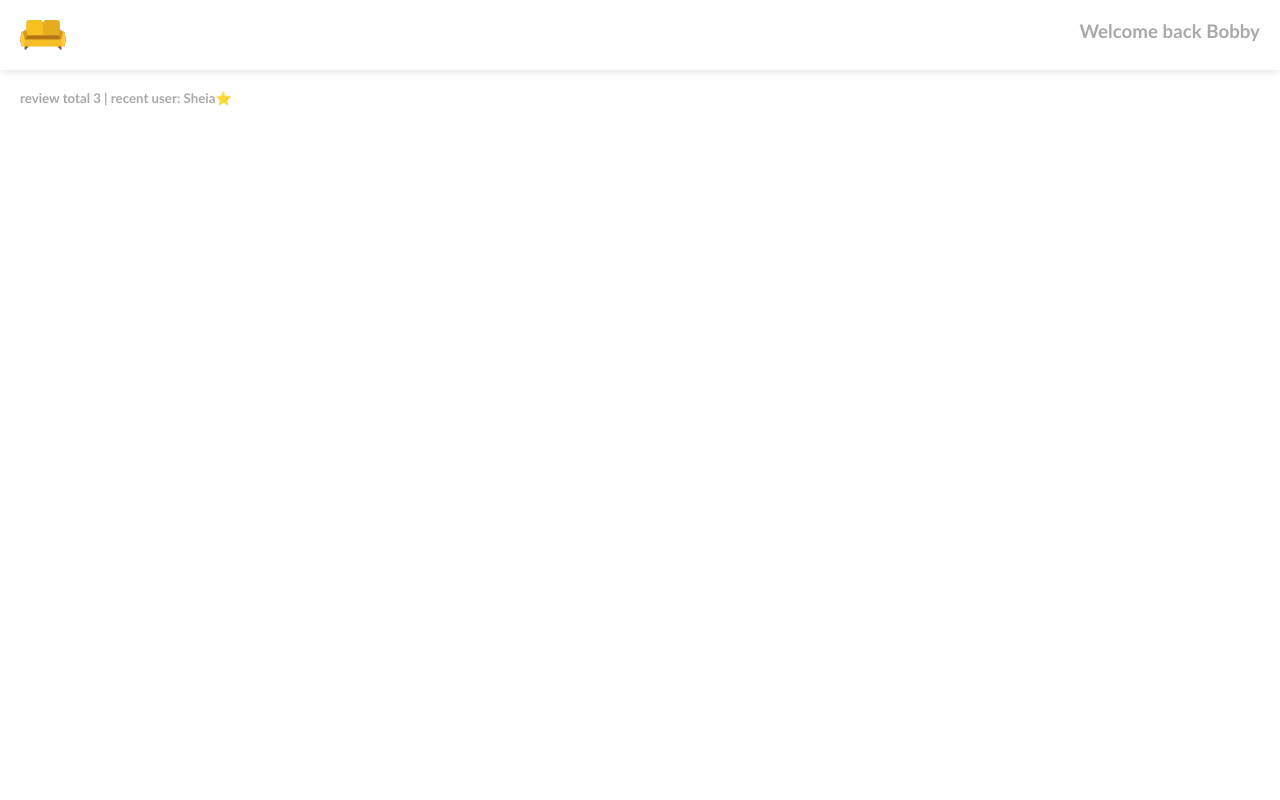
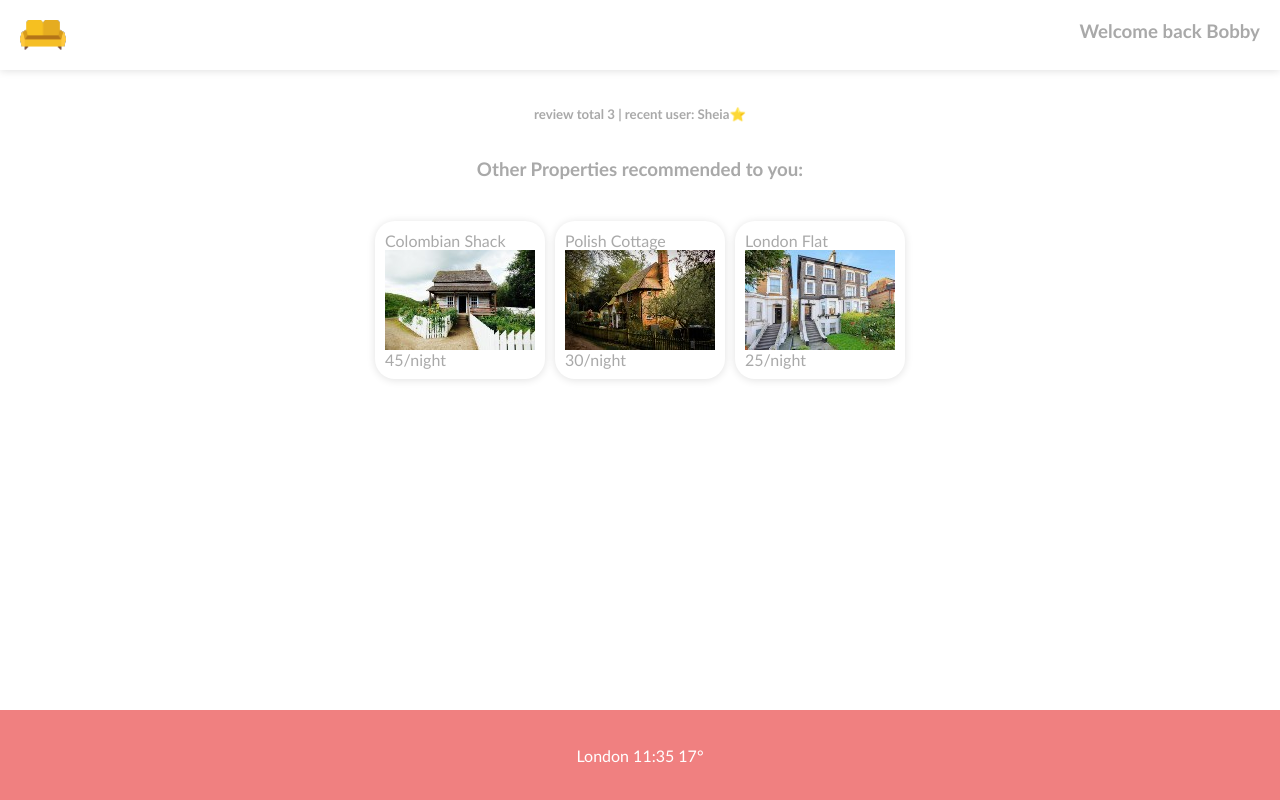
Before and after one commit to WaltsonZh/CouchSurfing, a website with bundled scripts: page index.html in a window 1280 px wide. Built offline with nearby package versions, Linux system fonts and the light colour scheme.

Commit message:
lesson 15: literal types

```diff
--- a/index.html
+++ b/index.html
@@ -17,7 +17,10 @@
     </div>
     <div class="container">
       <h5 id="reviews"></h5>
+      <h3>Other Properties recommended to you:</h3>
+      <div class="properties"></div>
     </div>
+    <div class="footer"></div>
     <script src="./dist/index.js"></script>
   </body>
 </html>
--- a/src/index.css
+++ b/src/index.css
@@ -5,6 +5,10 @@
   border: none;
   color: darkgrey;
   font-family: 'Trebuchet MS', 'Lucida Sans Unicode', 'Lucida Grande', 'Lucida Sans', Arial, sans-serif;
+}
+
+body {
+  height: 100dvh;
 }
 
 .nav-bar {
@@ -21,6 +25,40 @@
   width: 46px;
 }
 
-.container, .user-container, .logo {
+.user-container,
+.logo {
   margin: 20px;
 }
+
+.container {
+  display: grid;
+  margin: 36px;
+  gap: 36px;
+  place-items: center;
+}
+
+.properties {
+  display: flex;
+  flex-wrap: wrap;
+}
+
+.card {
+  display: grid;
+  width: fit-content;
+  margin: 5px;
+  border-radius: 20px;
+  padding: 10px;
+  box-shadow: rgb(0 0 0 / 12%) 0 1px 8px;
+}
+
+.footer {
+  width: 100%;
+  height: 90px;
+  color: white;
+  background: lightcoral;
+  display: flex;
+  justify-content: center;
+  align-items: center;
+  position: sticky;
+  top: 100%;
+}
--- a/src/index.ts
+++ b/src/index.ts
@@ -1,46 +1,42 @@
 const returningUserDisplay = document.querySelector('#returning-user') as HTMLSpanElement
 const userNameDisplay = document.querySelector('#user') as HTMLSpanElement
 const reviewTotalDisplay = document.querySelector('#reviews') as HTMLTitleElement
+const propertyContainer = document.querySelector('.properties') as HTMLDivElement
+const footer = document.querySelector('.footer') as HTMLDivElement
 
-let isOpen: boolean
-const reviews = [
+let isLoggedIn: boolean
+
+enum Loyalty {
+  GOLD_USER,
+  SILVER_USER,
+  BRONZE_USER,
+}
+
+const reviews: any[] = [
   {
     name: 'Sheia',
     stars: 5,
-    loyaltyUser: true,
+    loyaltyUser: Loyalty.GOLD_USER,
     date: '01-04-2021',
   },
   {
     name: 'Andrzej',
     stars: 3,
-    loyaltyUser: false,
+    loyaltyUser: Loyalty.BRONZE_USER,
     date: '28-03-2021',
   },
   {
     name: 'Omar',
     stars: 4,
-    loyaltyUser: true,
+    loyaltyUser: Loyalty.SILVER_USER,
     date: '27-03-2021',
+    description: 'Great hosts, location was a bit further than said.',
   },
 ]
 
-function showReviewTotal(value: number, reviewer: string, isLoyalty: boolean) {
-  const icon = isLoyalty ? '⭐' : ''
+function showReviewTotal(value: number, reviewer: string, isLoyalty: Loyalty) {
+  const icon = isLoyalty === Loyalty.GOLD_USER ? '⭐' : ''
   reviewTotalDisplay.textContent = 'review total ' + value.toString() + ' | recent user: ' + reviewer + icon
-}
-
-showReviewTotal(reviews.length, reviews[0].name, reviews[0].loyaltyUser)
-
-const you: {
-  isReturning: boolean
-  firstName: string;
-  lastName: string;
-  age: number;
-} = {
-  firstName: 'Bobby',
-  lastName: 'Brown',
-  age: 35,
-  isReturning: true,
 }
 
 function populateUser(isReturning: boolean, userName: string) {
@@ -50,4 +46,100 @@ function populateUser(isReturning: boolean, userName: string) {
   userNameDisplay.innerHTML = userName
 }
 
+enum UserPermissions {
+  ADMIN = 'ADMIN',
+  READ_ONLY = 'READ_ONLY',
+}
+
+const you = {
+  firstName: 'Bobby',
+  lastName: 'Brown',
+  permissions: UserPermissions.ADMIN,
+  isReturning: true,
+  age: 35,
+  stayedAt: ['florida-home', 'oman-flat', 'tokyo-bungalow'],
+}
+
+type Price = 25 | 30 | 45
+type Country = 'Colombia' | 'Poland' | 'United Kingdom'
+const properties: {
+  image: string
+  title: string
+  price: Price
+  location: {
+    firstLine: string
+    city: string
+    code: number
+    country: Country
+  }
+  contact: [number, string]
+  isAvailable: boolean
+}[] = [
+  {
+    image: '/src/assets/colombia-property.jpg',
+    title: 'Colombian Shack',
+    price: 45,
+    location: {
+      firstLine: 'shack 37',
+      city: 'Bogota',
+      code: 45632,
+      country: 'Colombia',
+    },
+    contact: [+1123495082908, 'marywinkle@gmail.com'],
+    isAvailable: true,
+  },
+  {
+    image: '/src/assets/poland-property.jpg',
+    title: 'Polish Cottage',
+    price: 30,
+    location: {
+      firstLine: 'no 23',
+      city: 'Gdansk',
+      code: 343903,
+      country: 'Poland',
+    },
+    contact: [+1123495082908, 'garydavis@hotmail.com'],
+    isAvailable: false,
+  },
+  {
+    image: '/src/assets/london-property.jpg',
+    title: 'London Flat',
+    price: 25,
+    location: {
+      firstLine: 'flat 15',
+      city: 'London',
+      code: 35433,
+      country: 'United Kingdom',
+    },
+    contact: [+1123495082908, 'andyluger@aol.com'],
+    isAvailable: true,
+  },
+]
+
+showReviewTotal(reviews.length, reviews[0].name, reviews[0].loyaltyUser)
+
 populateUser(you.isReturning, you.firstName)
+
+isLoggedIn = false
+
+function showDetails(authorityStatus: boolean | UserPermissions, element: HTMLDivElement, price: number) {
+  if (authorityStatus) {
+    const priceDisplay = document.createElement('div')
+    priceDisplay.innerHTML = price.toString() + '/night'
+    element.appendChild(priceDisplay)
+  }
+}
+
+for (let i = 0; i < properties.length; i++) {
+  const card = document.createElement('div')
+  card.classList.add('card')
+  card.textContent = properties[i].title
+  const image = document.createElement('img')
+  image.setAttribute('src', properties[i].image)
+  card.appendChild(image)
+  propertyContainer.appendChild(card)
+  showDetails(you.permissions, card, properties[i].price)
+}
+
+let currentLocation: [string, string, number] = ['London', '11:35', 17]
+footer.innerHTML = `${currentLocation[0]} ${currentLocation[1]} ${currentLocation[2]}&deg;`
```
Also changed, not shown: src/assets/colombia-property.jpg (added), src/assets/london-property.jpg (added), src/assets/poland-property.jpg (added).
